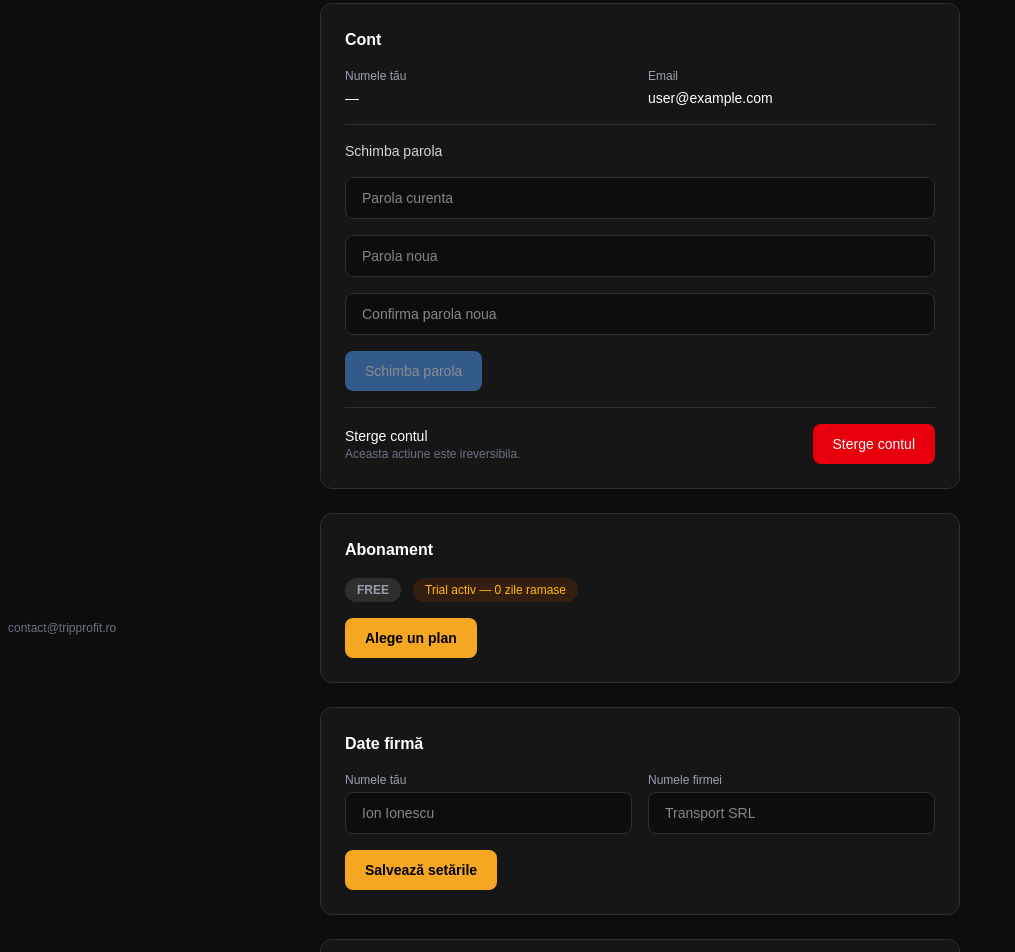
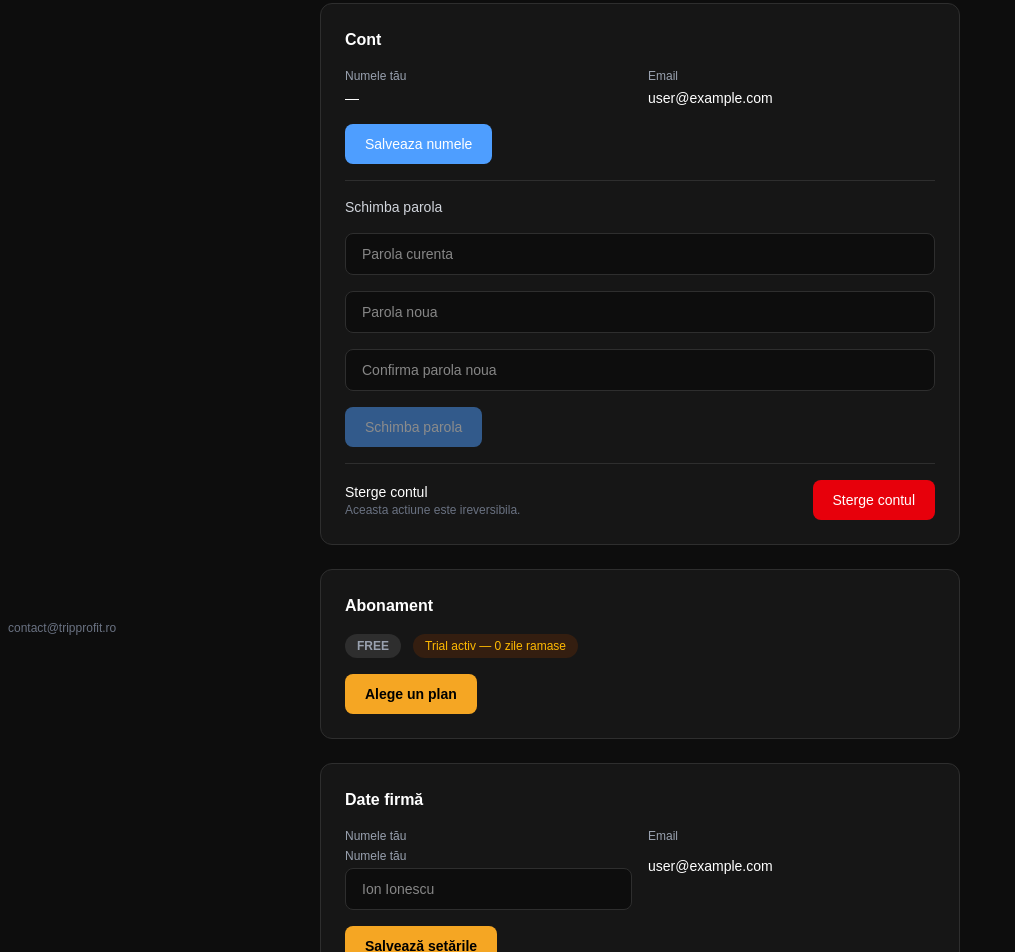
Before and after one commit to GabrielaH19/saas-boilerplate, a Next.js app: page /settings in a window 1280 px wide. Shown: the part 160-1112 px from the top of the page, without its empty margins (0-1015 px from the left). Built offline with nearby package versions, Linux system fonts and the light colour scheme; no server answers; the database is empty; sample sign-in values are in the browser's storage.

Commit message:
fix: nume editabil in sectiunea Account

```diff
--- a/app/settings/page.tsx
+++ b/app/settings/page.tsx
@@ -292,7 +292,10 @@ export default function SettingsPage() {
               <p className="text-sm text-white">{userEmail || "—"}</p>
             </div>
           </div>
-
+<button onClick={handleSaveCompany} disabled={companyLoading} className={btnSecondary}>
+            {companyLoading ? tr.saving : (it ? "Salva nome" : "Salveaza numele")}
+          </button>
+          <Msg msg={companyMsg} />
           <hr className="border-[#2e2e2e]" />
 
           <p className="text-sm font-medium text-gray-300">
@@ -365,13 +368,16 @@ export default function SettingsPage() {
           <div className="grid grid-cols-2 gap-4">
             <div>
               <label className={lbl}>{tr.yourName}</label>
+              <div>
+              <label className={lbl}>{tr.yourName}</label>
               <input className={inp} value={userName} onChange={e => setUserName(e.target.value)}
                 placeholder={it ? "Mario Rossi" : "Ion Ionescu"} />
             </div>
+
+            </div>
             <div>
-              <label className={lbl}>{tr.companyName}</label>
-              <input className={inp} value={companyName} onChange={e => setCompanyName(e.target.value)}
-                placeholder={it ? "Trasporti SRL" : "Transport SRL"} />
+              <label className={lbl}>Email</label>
+              <p className="text-sm text-white pt-2">{userEmail || "—"}</p>
             </div>
           </div>
           <Msg msg={companyMsg} />
```
